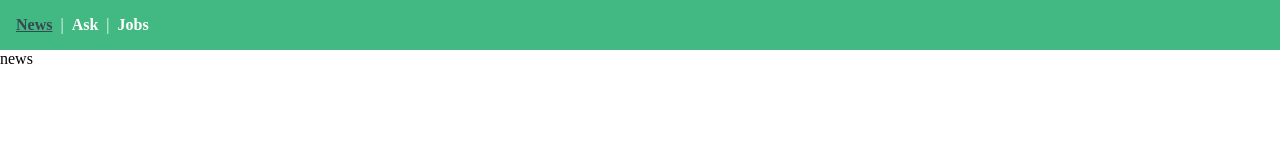
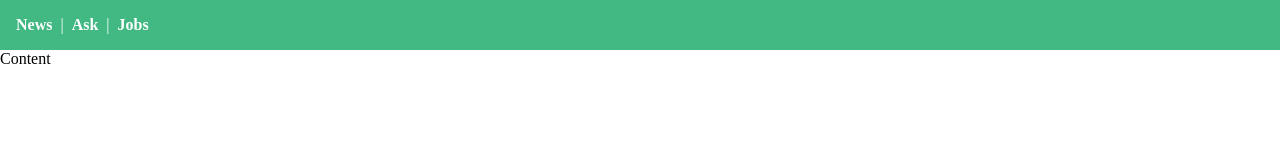
Before and after one commit to sonseong10/learn-vue, a Vue app in the folder vue-news/: page /item in a window 1280 px wide. Before the commit this address led to /item#/news. Shown: the top 160 px of the page. Built offline with nearby package versions, Linux system fonts and the light colour scheme.

Commit message:
🚧 Add views of item and user

```diff
--- /dev/null
+++ b/vue-news/src/views/ItemView.vue
@@ -0,0 +1,11 @@
+<template>
+  <div>
+    Content
+  </div>
+</template>
+
+<script>
+export default {}
+</script>
+
+<style></style>
--- /dev/null
+++ b/vue-news/src/views/UserView.vue
@@ -0,0 +1,11 @@
+<template>
+  <div>
+    User info
+  </div>
+</template>
+
+<script>
+export default {}
+</script>
+
+<style></style>
```
Also changed, not shown: vue-news/src/router/index.js (+11 -0 lines).
